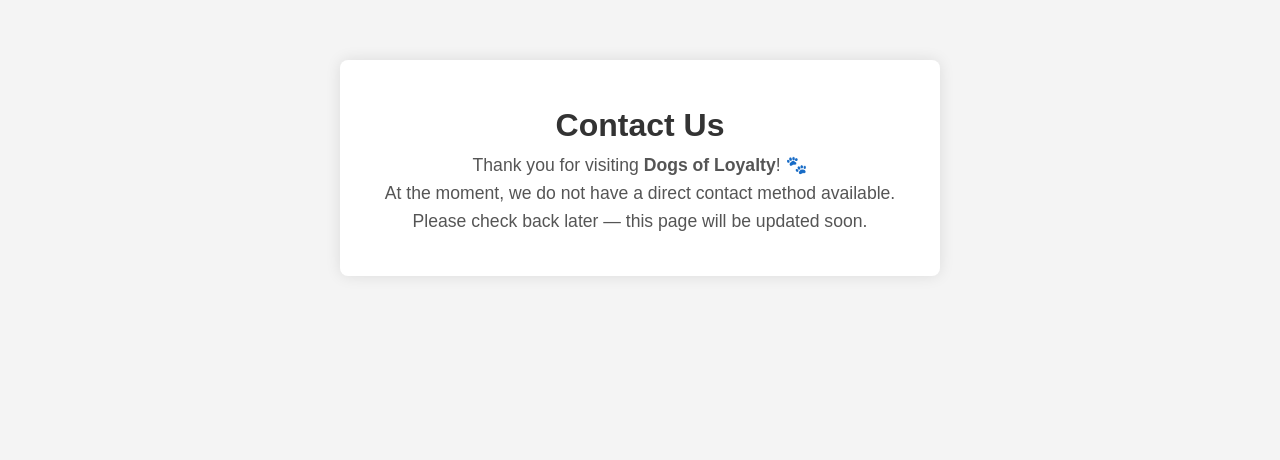
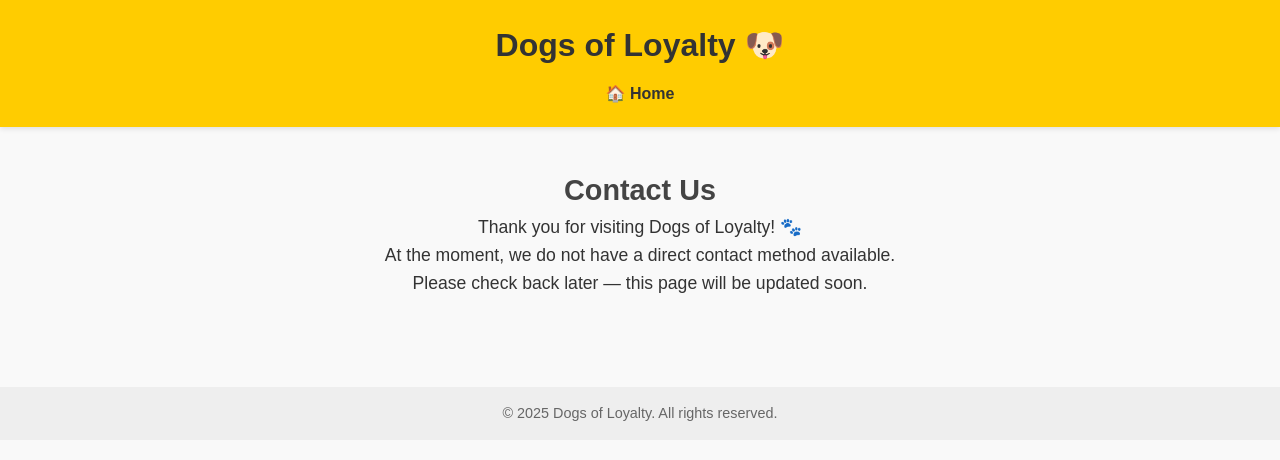
Before and after one commit to mdhdj/Dogs-of-Loyalty, a plain HTML site: page contact.html in a window 1280 px wide. Drawn offline with Linux system fonts and the light colour scheme.

Commit message:
Update contact.html page

```diff
--- a/contact.html
+++ b/contact.html
@@ -2,39 +2,86 @@
 <html lang="en">
 <head>
   <meta charset="UTF-8" />
-  <meta name="viewport" content="width=device-width, initial-scale=1.0"/>
-  <title>Contact Us</title>
+  <meta name="viewport" content="width=device-width, initial-scale=1.0" />
+  <title>Contact Us | Dogs of Loyalty</title>
   <link rel="stylesheet" href="style.css" />
   <style>
     body {
       font-family: Arial, sans-serif;
+      margin: 0;
+      padding: 0;
+      background: #f9f9f9;
+      color: #333;
       text-align: center;
-      padding: 60px 20px;
-      background-color: #f4f4f4;
     }
-    .contact-box {
-      background: #fff;
-      padding: 40px;
-      max-width: 600px;
-      margin: auto;
-      border-radius: 8px;
-      box-shadow: 0 0 15px rgba(0,0,0,0.1);
+
+    header {
+      background-color: #ffcc00;
+      padding: 20px 0;
+      box-shadow: 0 2px 5px rgba(0, 0, 0, 0.1);
     }
-    h1 {
+
+    header h1 {
+      margin: 0;
+      font-size: 2rem;
+    }
+
+    nav {
+      margin-top: 10px;
+    }
+
+    nav a {
+      text-decoration: none;
       color: #333;
+      font-weight: bold;
+      margin: 0 10px;
+      transition: color 0.3s;
     }
+
+    nav a:hover {
+      color: #0077cc;
+    }
+
+    main {
+      padding: 40px 20px;
+    }
+
+    h2 {
+      font-size: 1.8rem;
+      color: #444;
+    }
+
     p {
-      color: #555;
-      font-size: 1.1em;
+      font-size: 1.1rem;
+      line-height: 1.6;
+    }
+
+    footer {
+      background-color: #eee;
+      padding: 15px 0;
+      font-size: 0.9rem;
+      color: #666;
+      margin-top: 50px;
     }
   </style>
 </head>
 <body>
-  <div class="contact-box">
-    <h1>Contact Us</h1>
-    <p>Thank you for visiting <strong>Dogs of Loyalty</strong>! 🐾</p>
+  <header>
+    <h1>Dogs of Loyalty 🐶</h1>
+    <nav>
+      <a href="index.html">🏠 Home</a>
+    </nav>
+  </header>
+
+  <main>
+    <h2>Contact Us</h2>
+    <p>Thank you for visiting Dogs of Loyalty! 🐾</p>
     <p>At the moment, we do not have a direct contact method available.</p>
     <p>Please check back later — this page will be updated soon.</p>
-  </div>
+  </main>
+
+  <footer>
+    &copy; 2025 Dogs of Loyalty. All rights reserved.
+  </footer>
 </body>
 </html>
```
